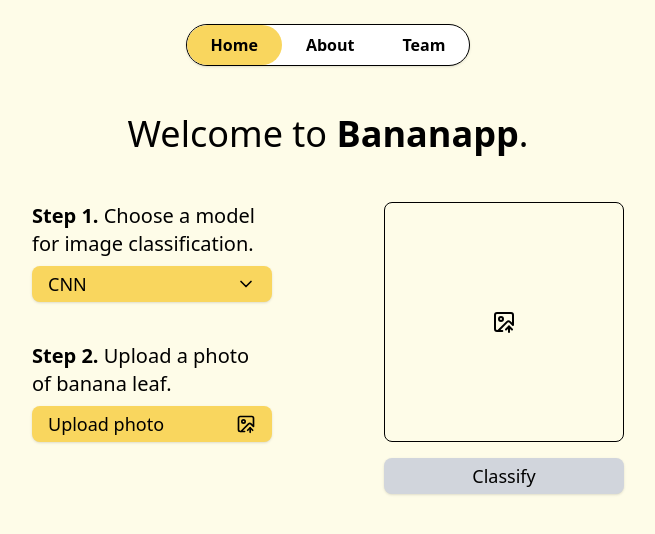
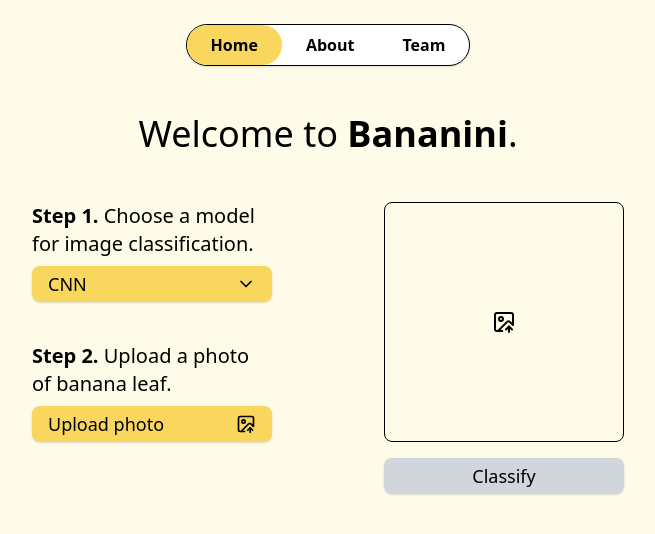
Before and after one commit to ATGLopez/bananini, a SvelteKit app in the folder frontend/: page / in a window 1280 px wide. Shown: the top 534 px of the page, without its empty margins (312-967 px from the left). Built offline with nearby package versions, Linux system fonts and the light colour scheme.

Commit message:
changed name to "bananini"

```diff
--- a/frontend/package.json
+++ b/frontend/package.json
@@ -1,5 +1,5 @@
 {
-	"name": "bananapp",
+	"name": "bananini",
 	"private": true,
 	"version": "0.0.1",
 	"type": "module",
--- a/frontend/src/routes/+page.svelte
+++ b/frontend/src/routes/+page.svelte
@@ -63,7 +63,7 @@
 
 <main class="pb-8">
   <div class="py-12 text-4xl text-center">
-    Welcome to <b>Bananapp</b>.
+    Welcome to <b>Bananini</b>.
   </div>
 
   <div class="grid grid-cols-[400px] md:grid-cols-[240px_240px] gap-8 md:gap-28">
```
Also changed, not shown: 1 other file (tests, documents, lock files or other folders).
